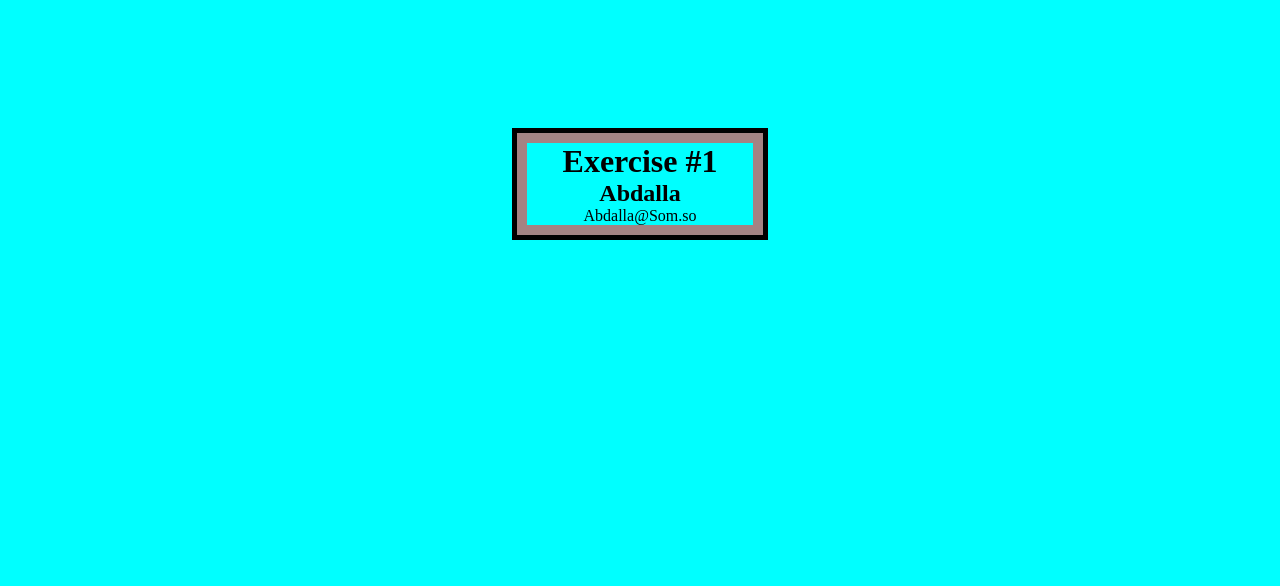
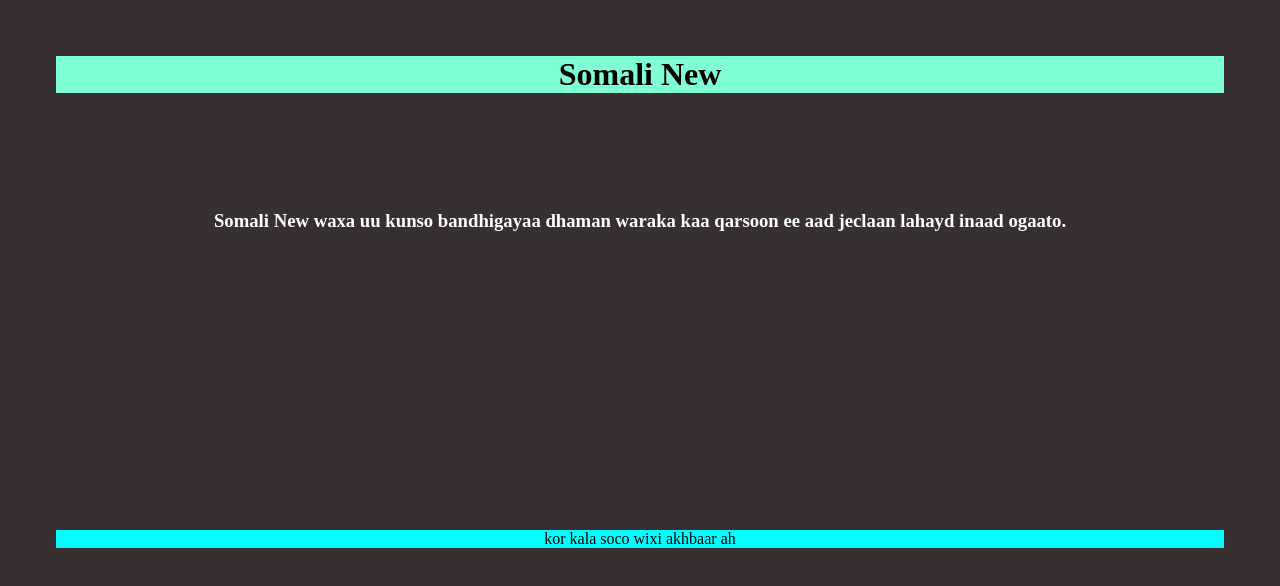
Before and after one commit to AbdifatahDeeq/React-course, a React (Vite) app: page / in a window 1280 px wide. Shown: the top 586 px of the page. Built offline with nearby package versions, Linux system fonts and the light colour scheme.

Commit message:
Exercise 2

```diff
--- a/src/App.jsx
+++ b/src/App.jsx
@@ -1,10 +1,13 @@
 import UsrCard from "./UsrCard.jsx";
-
+import Layout from "./Layout"
 
 
 function App() {
   return (
-      <UsrCard />
+    <div>
+
+      <Layout />
+    </div>
   );
 }
 
--- a/src/Layout.jsx
+++ b/src/Layout.jsx
@@ -0,0 +1,25 @@
+const Header = () => {
+  return <h1 className="h1">Somali New </h1>
+}
+
+
+
+const Post = () => {
+return <h3> Somali New waxa uu kunso bandhigayaa dhaman waraka kaa qarsoon ee aad jeclaan lahayd inaad ogaato.</h3>
+}
+
+
+const Footer = () => {
+  return <p>kor kala soco wixi akhbaar ah</p>
+}
+
+const Layout = () => {
+  return (
+    <>
+      <Header />
+      <Post />
+      <Footer />
+    </>
+  );
+}
+export default Layout;
--- a/src/index.css
+++ b/src/index.css
@@ -1,18 +1,27 @@
 *{
-  background-color: aqua;
-  color: black;
+
   margin: auto;
   box-sizing: border-box;
 }
-.userCard{
-  align-items: center;
+body{
   text-align: center;
+  margin-top: 20px;
+  background-color: rgb(56, 48, 48);
+  color: white;
+  padding: 1.5rem;
+  margin: 2rem;
+}
+
+h1{
+  background-color: aquamarine;
+  color: black;
+
+}
+h3{
+ height: 40vh;
   margin-top: 10%;
-  background-color: rgb(163, 131, 131);
-  width: 20%;
-  box-sizing: border-box;
-  height: 20%;
-  z-index: -1;
-  border: 5px solid black;
-  padding: 10px;
 }
+p{
+  background-color: aqua;
+  color: black;
+}
```
